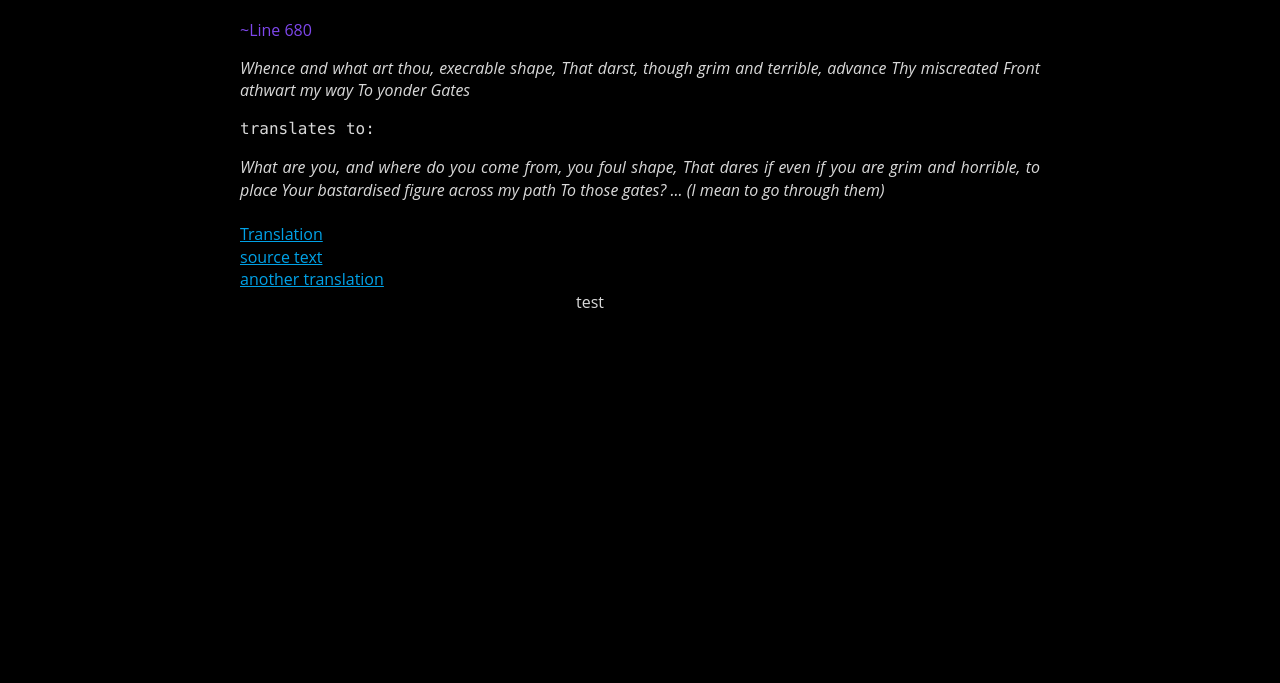
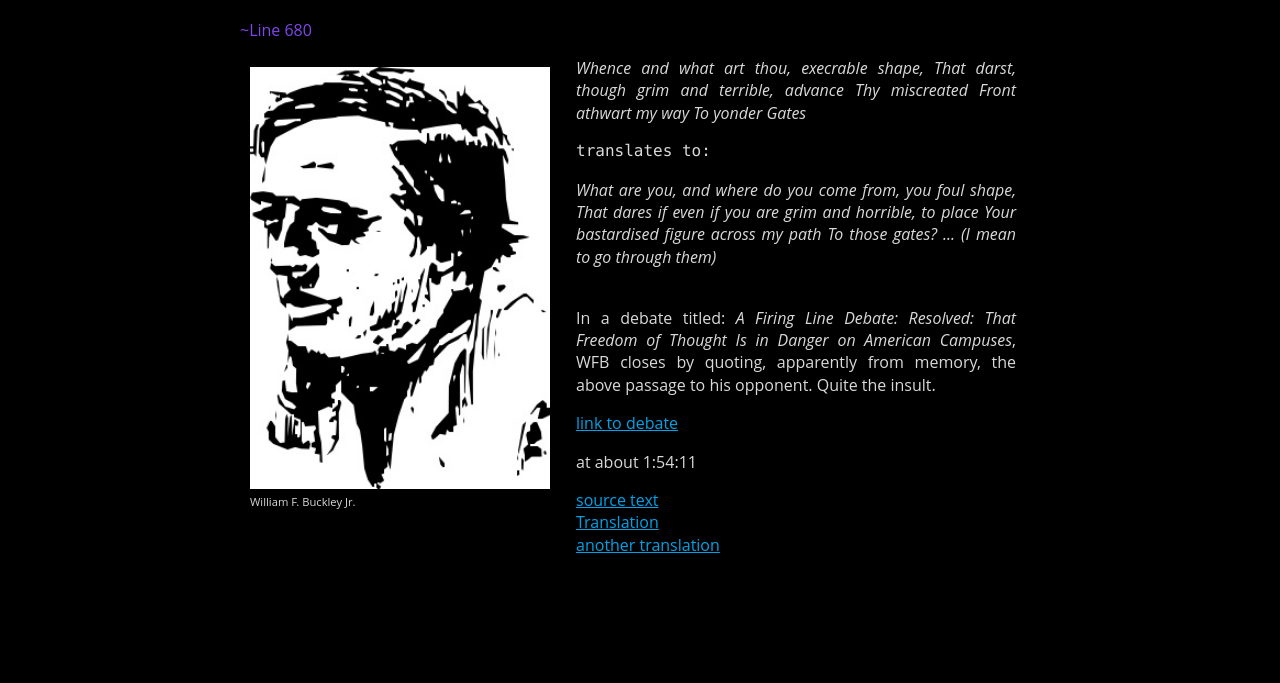
Before and after one commit to dangerousMoron/simple-website, a plain HTML site: page random/buckley.html in a window 1280 px wide. Shown: the part 117-800 px from the top of the page. Drawn offline with Linux system fonts and the light colour scheme; files that its build step writes are made by us from their sources; files whose address does not match are found by name.

Commit message:
added fil

```diff
--- a/random/buckley.html
+++ b/random/buckley.html
@@ -3,7 +3,7 @@
  <head>
    <meta charset="utf-8">
    <meta name="theme-color" content="#ffffff">
-   <title>index</title>
+   <title>wfb: paradise lost</title>
    <meta name="viewport" content="width=device-width, initial-scale=1.0">
    <meta name="description" content="index">
    <link rel="stylesheet" type="text/css" href="assets/main.css">
@@ -14,40 +14,43 @@
     <p> <span class="colored" id="rbw">~Line 680</span></p>
 
 
-    <i>Whence and what art thou, execrable shape, That darst, though grim and terrible, advance Thy miscreated Front athwart my way To yonder Gates</i>
-
-    <p style="font-family:'Lucida Console', monospace">translates to:</p>
 
 
-    <i>What are you, and where do you come from, you foul shape, That dares if even if you are grim and horrible, to place Your bastardised figure across my path To those gates? ... (I mean to go through them)</i> <br><br />
 
 
-    <a href="https://books.google.com/books?id=NeirAAAAQBAJ&pg=PT81&lpg=PT81&dq=That+dar%27st+though+grim+and+terrible,+advance&source=bl&ots=7XhxBNjM6d&sig=ACfU3U3LHzn5a616o9ogcVu_KINLqH2I9w&hl=en&sa=X&ved=2ahUKEwjHmcy_lsnqAhU6JzQIHcjRD0QQ6AEwAnoECAcQAQ#v=onepage&q=That%20dar'st%20though%20grim%20and%20terrible%2C%20advance&f=false">Translation</a><br>
-
-    <a href="http://triggs.djvu.org/djvu-editions.com/MILTON/LOST/Download.pdf">source text</a><br>
-
-    <a href="https://www.paradiselostinmodernenglish.com/2013/10/book-ii-satan-holds-counsel-and-begins.html">another translation</a>
 
 
     <div class="fancyPositioning">
 
         <div class="picture-left">
             <figure>
-                <img src="figs/buckley.png" title="wfb jr" alt="A sketch of William F. Buckley jr. ">
-                <figcaption>wfb</figcaption>
+                <img src="figs/buckley2.jpg" title="wfb jr" alt="A sketch of William F. Buckley jr. ">
+                <figcaption>William F. Buckley Jr.</figcaption>
             </figure>
         </div>
         <div class="tleft">
-            <p>test</p>
+
+          <i>Whence and what art thou, execrable shape, That darst, though grim and terrible, advance Thy miscreated Front athwart my way To yonder Gates</i>
+
+          <p style="font-family:'Lucida Console', monospace">translates to:</p>
+
+
+          <i>What are you, and where do you come from, you foul shape, That dares if even if you are grim and horrible, to place Your bastardised figure across my path To those gates? ... (I mean to go through them)</i> <br><br />
+
+          <p>In a debate titled: <i> A Firing Line Debate: Resolved: That Freedom of Thought Is in Danger on American Campuses</i>, WFB closes by quoting, apparently from memory, the above passage to his opponent. Quite the insult. </p>
+
+          <a href="https://www.youtube.com/watch?v=dykWnOEJ7SI">link to debate</a>
+
+          <p> at about 1:54:11</p>
+
+          <a href="http://triggs.djvu.org/djvu-editions.com/MILTON/LOST/Download.pdf">source text</a><br>
+          <a href="https://books.google.com/books?id=NeirAAAAQBAJ&pg=PT81&lpg=PT81&dq=That+dar%27st+though+grim+and+terrible,+advance&source=bl&ots=7XhxBNjM6d&sig=ACfU3U3LHzn5a616o9ogcVu_KINLqH2I9w&hl=en&sa=X&ved=2ahUKEwjHmcy_lsnqAhU6JzQIHcjRD0QQ6AEwAnoECAcQAQ#v=onepage&q=That%20dar'st%20though%20grim%20and%20terrible%2C%20advance&f=false">Translation</a><br>
+
+          <a href="https://www.paradiselostinmodernenglish.com/2013/10/book-ii-satan-holds-counsel-and-begins.html">another translation</a>
         </div>
     </div>
 
 
-    <p>In a debate titled: <i> A Firing Line Debate: Resolved: That Freedom of Thought Is in Danger on American Campuses</i>, WFB closes by quoting, apparently from memory, the above passage to his opponent. Quite the insult. </p>
-
-    <a href="https://www.youtube.com/watch?v=dykWnOEJ7SI">link to debate</a>
-
-    <p> at about 1:54:11</p>
 
 
 
```
Also changed, not shown: random/figs/buckley2.jpg (added).
